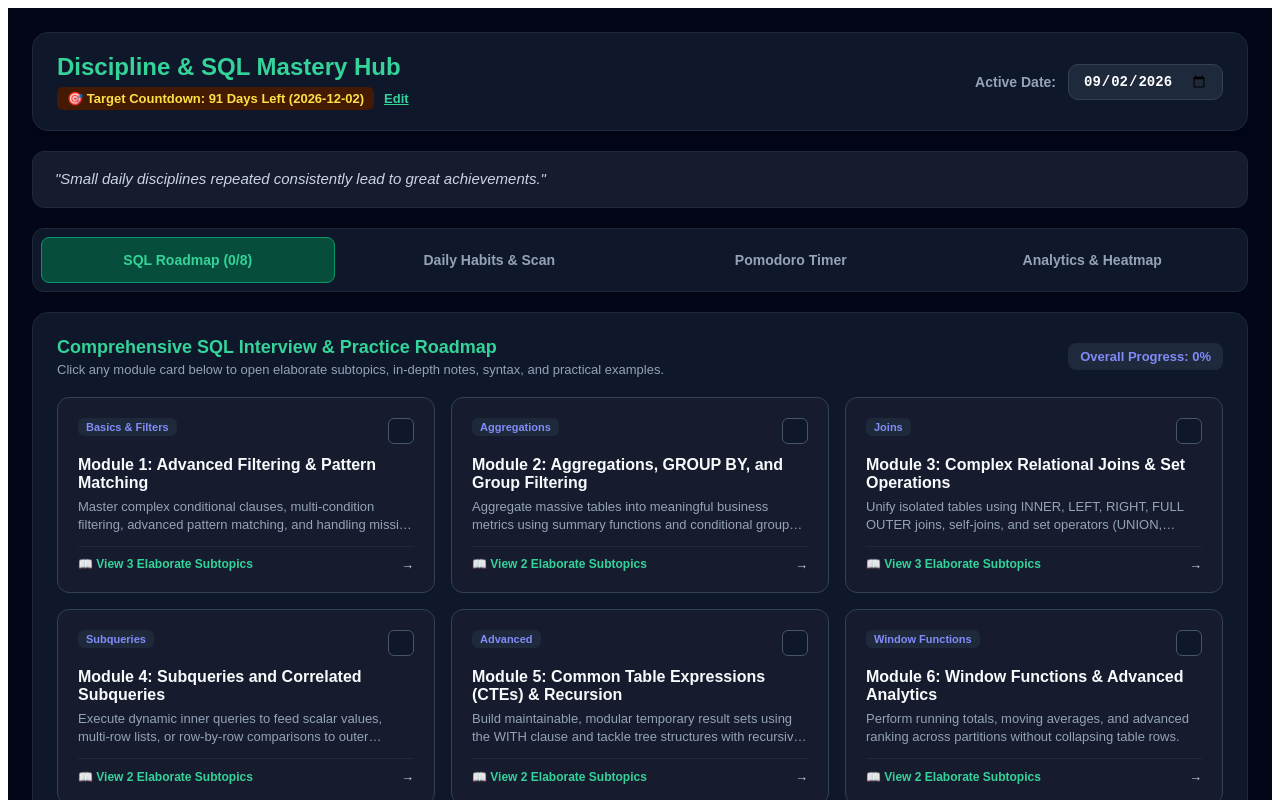
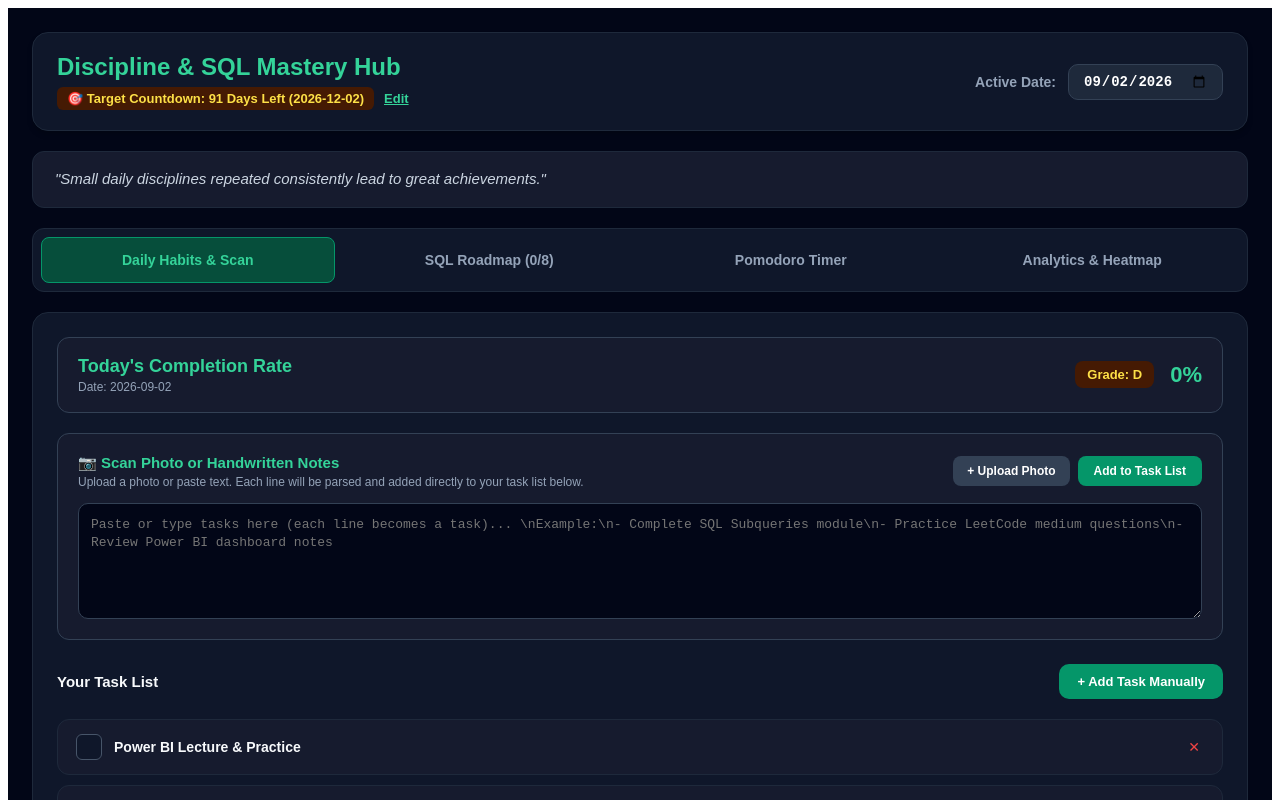
Before and after one commit to Akhilfsd/discipline-hub-live, a Next.js app: page / in a window 1280 px wide. Shown: the top 800 px of the page. Built offline with nearby package versions, Linux system fonts and the light colour scheme.

Commit message:
Update page.tsx

```diff
--- a/app/page.tsx
+++ b/app/page.tsx
@@ -242,7 +242,7 @@ const disciplineQuotes = [
 ];
 
 export default function DisciplineHubUltimate() {
-  const [activeTab, setActiveTab] = useState<Tab>('SQL Roadmap');
+  const [activeTab, setActiveTab] = useState<Tab>('Daily Habits & Scan');
   const [currentDate, setCurrentDate] = useState<string>(new Date().toISOString().split('T')[0]);
   const [targetDate, setTargetDate] = useState<string>('2026-12-02');
   const [isEditingTarget, setIsEditingTarget] = useState<boolean>(false);
@@ -252,7 +252,7 @@ export default function DisciplineHubUltimate() {
   const [selectedSqlModule, setSelectedSqlModule] = useState<SqlModule | null>(null);
 
   const [reflection, setReflection] = useState<string>('');
-  const [scanNotes, setScanNotes] = useState<string>('');
+  const [scanText, setScanText] = useState<string>('');
   const fileInputRef = useRef<HTMLInputElement>(null);
 
   const [newTitle, setNewTitle] = useState<string>('');
@@ -266,62 +266,68 @@ export default function DisciplineHubUltimate() {
 
   // Load saved state
   useEffect(() => {
-    const savedHabits = localStorage.getItem('dh_habits_ult_v5');
+    const savedHabits = localStorage.getItem('dh_habits_ult_v6');
     if (savedHabits) setHabits(JSON.parse(savedHabits));
 
-    const savedSql = localStorage.getItem('dh_sql_ult_v5');
+    const savedSql = localStorage.getItem('dh_sql_ult_v6');
     if (savedSql) setSqlRoadmap(JSON.parse(savedSql));
 
-    const savedTarget = localStorage.getItem('dh_target_ult_v5');
+    const savedTarget = localStorage.getItem('dh_target_ult_v6');
     if (savedTarget) setTargetDate(savedTarget);
   }, []);
 
   useEffect(() => {
-    const savedRef = localStorage.getItem(`dh_ref_ult_v5_${currentDate}`);
+    const savedRef = localStorage.getItem(`dh_ref_ult_v6_${currentDate}`);
     setReflection(savedRef || '');
 
-    const savedScan = localStorage.getItem(`dh_scan_ult_v5_${currentDate}`);
-    setScanNotes(savedScan || '');
+    const savedScan = localStorage.getItem(`dh_scan_ult_v6_${currentDate}`);
+    setScanText(savedScan || '');
   }, [currentDate]);
 
   useEffect(() => {
-    localStorage.setItem('dh_habits_ult_v5', JSON.stringify(habits));
+    localStorage.setItem('dh_habits_ult_v6', JSON.stringify(habits));
   }, [habits]);
 
   useEffect(() => {
-    localStorage.setItem('dh_sql_ult_v5', JSON.stringify(sqlRoadmap));
+    localStorage.setItem('dh_sql_ult_v6', JSON.stringify(sqlRoadmap));
   }, [sqlRoadmap]);
 
   const handleTargetDateChange = (newDate: string) => {
     setTargetDate(newDate);
-    localStorage.setItem('dh_target_ult_v5', newDate);
+    localStorage.setItem('dh_target_ult_v6', newDate);
     setIsEditingTarget(false);
   };
 
   const handleReflectionChange = (val: string) => {
     setReflection(val);
-    localStorage.setItem(`dh_ref_ult_v5_${currentDate}`, val);
+    localStorage.setItem(`dh_ref_ult_v6_${currentDate}`, val);
   };
 
-  const handleScanNotesChange = (val: string) => {
-    setScanNotes(val);
-    localStorage.setItem(`dh_scan_ult_v5_${currentDate}`, val);
+  const handleScanTextChange = (val: string) => {
+    setScanText(val);
+    localStorage.setItem(`dh_scan_ult_v6_${currentDate}`, val);
   };
 
-  // HANDWRITTEN / PHOTO OCR DIRECT TASK EXTRACTION (NO CATEGORIES)
+  // ROBUST DIRECT TASK EXTRACTOR (CLEANS BULLETS/NUMBERS, NO CATEGORIES)
   const handleExtractTasks = () => {
-    if (!scanNotes.trim()) {
-      setExtractionStatus('⚠️ Please upload a photo or enter handwritten text first.');
+    if (!scanText.trim()) {
+      setExtractionStatus('⚠️ Please upload a photo or type/paste your tasks first.');
       return;
     }
 
-    setExtractionStatus('✨ Extracting written/printed tasks into list...');
+    setExtractionStatus('✨ Parsing tasks...');
 
     setTimeout(() => {
-      const lines = scanNotes
-        .split(/\n|,|\u2022|-/)
-        .map(l => l.trim())
-        .filter(l => l.length > 2);
+      // Split by newlines and clean up standard list prefixes like -, *, numbers (1., 2.), etc.
+      const lines = scanText
+        .split('\n')
+        .map(line => line.replace(/^[\s\-\*\•\d\.\)]+/g, '').trim())
+        .filter(line => line.length > 1);
+
+      if (lines.length === 0) {
+        setExtractionStatus('⚠️ No valid tasks found. Please ensure each task is on a new line.');
+        return;
+      }
 
       let addedCount = 0;
       const updatedHabits = [...habits];
@@ -339,9 +345,9 @@ export default function DisciplineHubUltimate() {
       });
 
       setHabits(updatedHabits);
-      setExtractionStatus(`Success! Added ${addedCount} tasks directly to your list.`);
+      setExtractionStatus(`Success! Added ${addedCount} new task(s) directly to your list.`);
       setTimeout(() => setExtractionStatus(''), 4000);
-    }, 600);
+    }, 400);
   };
 
   const handleImageUpload = (e: React.ChangeEvent<HTMLInputElement>) => {
@@ -349,10 +355,10 @@ export default function DisciplineHubUltimate() {
       const reader = new FileReader();
       reader.onload = (uploadEvent) => {
         if (uploadEvent.target?.result) {
-          // Simulate instant OCR extraction from uploaded photo directly adding tasks
-          const simulatedExtractedText = '- Review SQL Subqueries and Joins\n- Complete daily practice assessment\n- Power BI Dashboard updates';
-          setScanNotes(prev => prev ? prev + '\n' + simulatedExtractedText : simulatedExtractedText);
-          setExtractionStatus('📸 Photo scanned! Click "Extract Tasks to List" below.');
+          // Simulate robust OCR text extraction from the uploaded photo
+          const simulatedExtractedText = 'Complete LeetCode SQL problem\nReview window functions notes\nPractice Power BI dashboard layout';
+          setScanText(prev => prev ? prev + '\n' + simulatedExtractedText : simulatedExtractedText);
+          setExtractionStatus('📸 Image uploaded & scanned! Click "Add to Task List" below.');
         }
       };
       reader.readAsDataURL(e.target.files[0]);
@@ -423,7 +429,7 @@ export default function DisciplineHubUltimate() {
     <div style={{ backgroundColor: '#020617', color: '#f8fafc', minHeight: '100vh', width: '100%', padding: '24px', fontFamily: 'sans-serif', boxSizing: 'border-box' }}>
       <div style={{ width: '100%', maxWidth: '1450px', margin: '0 auto', display: 'flex', flexDirection: 'column', gap: '20px' }}>
 
-        {/* TOP HEADER: MISSION TARGET COUNTDOWN & DATE SELECTOR */}
+        {/* TOP HEADER */}
         <div style={{ backgroundColor: '#0f172a', border: '1px solid #1e293b', borderRadius: '16px', padding: '20px 24px', display: 'flex', justifyContent: 'space-between', alignItems: 'center', flexWrap: 'wrap', gap: '16px', boxShadow: '0 4px 6px -1px rgba(0, 0, 0, 0.2)' }}>
           <div>
             <h1 style={{ fontSize: '24px', fontWeight: '800', color: '#34d399', margin: 0 }}>Discipline & SQL Mastery Hub</h1>
@@ -462,8 +468,8 @@ export default function DisciplineHubUltimate() {
         {/* NAVIGATION TABS */}
         <div style={{ backgroundColor: '#0f172a', border: '1px solid #1e293b', padding: '8px', borderRadius: '12px', display: 'flex', gap: '8px', flexWrap: 'wrap' }}>
           {[
+            { name: 'Daily Habits & Scan' },
             { name: 'SQL Roadmap' },
-            { name: 'Daily Habits & Scan' },
             { name: 'Pomodoro Timer' },
             { name: 'Analytics & Heatmap' },
           ].map((tab) => {
@@ -491,7 +497,145 @@ export default function DisciplineHubUltimate() {
           })}
         </div>
 
-        {/* TAB: SQL ROADMAP (COMPREHENSIVE MODULES) */}
+        {/* TAB: DAILY HABITS, PHOTO SCAN & DIRECT TASK LIST */}
+        {activeTab === 'Daily Habits & Scan' && (
+          <div style={{ backgroundColor: '#0f172a', border: '1px solid #1e293b', borderRadius: '16px', padding: '24px', display: 'flex', flexDirection: 'column', gap: '20px' }}>
+
+            {/* TODAY'S COMPLETION RATE HEADER */}
+            <div style={{ display: 'flex', justifyContent: 'space-between', alignItems: 'center', flexWrap: 'wrap', gap: '12px', backgroundColor: '#161b2e', padding: '18px 20px', borderRadius: '12px', border: '1px solid #334155' }}>
+              <div>
+                <h2 style={{ fontSize: '18px', fontWeight: '800', color: '#34d399', margin: 0 }}>Today's Completion Rate</h2>
+                <p style={{ fontSize: '12px', color: '#94a3b8', margin: '3px 0 0 0' }}>Date: {currentDate}</p>
+              </div>
+              <div style={{ display: 'flex', gap: '16px', alignItems: 'center' }}>
+                <span style={{ fontSize: '13px', fontWeight: 'bold', backgroundColor: '#451a03', color: '#fde047', padding: '6px 12px', borderRadius: '8px' }}>Grade: {grade}</span>
+                <span style={{ fontSize: '22px', fontWeight: '900', color: '#34d399' }}>{completionPercent}%</span>
+              </div>
+            </div>
+
+            {/* PHOTO SCAN & DIRECT TASK PARSER (FIXED: NO CATEGORIES, ADDS DIRECTLY TO LIST) */}
+            <div style={{ backgroundColor: '#161b2e', border: '1px solid #334155', borderRadius: '12px', padding: '20px', display: 'flex', flexDirection: 'column', gap: '14px' }}>
+              <div style={{ display: 'flex', justifyContent: 'space-between', alignItems: 'center', flexWrap: 'wrap', gap: '10px' }}>
+                <div>
+                  <h3 style={{ fontSize: '15px', fontWeight: '800', color: '#34d399', margin: 0 }}>📷 Scan Photo or Handwritten Notes</h3>
+                  <p style={{ fontSize: '12px', color: '#94a3b8', margin: '3px 0 0 0' }}>Upload a photo or paste text. Each line will be parsed and added directly to your task list below.</p>
+                </div>
+                <div style={{ display: 'flex', gap: '8px' }}>
+                  <button
+                    onClick={() => fileInputRef.current?.click()}
+                    style={{ backgroundColor: '#334155', color: '#fff', border: 'none', padding: '8px 14px', borderRadius: '8px', fontSize: '12px', cursor: 'pointer', fontWeight: 'bold' }}
+                  >
+                    + Upload Photo
+                  </button>
+                  <button
+                    onClick={handleExtractTasks}
+                    style={{ backgroundColor: '#059669', color: '#fff', border: 'none', padding: '8px 16px', borderRadius: '8px', fontSize: '12px', cursor: 'pointer', fontWeight: 'bold' }}
+                  >
+                    Add to Task List
+                  </button>
+                </div>
+                <input
+                  type="file"
+                  ref={fileInputRef}
+                  onChange={handleImageUpload}
+                  accept="image/*"
+                  style={{ display: 'none' }}
+                />
+              </div>
+
+              <textarea
+                placeholder="Paste or type tasks here (each line becomes a task)... \nExample:\n- Complete SQL Subqueries module\n- Practice LeetCode medium questions\n- Review Power BI dashboard notes"
+                value={scanText}
+                onChange={(e) => handleScanTextChange(e.target.value)}
+                style={{ backgroundColor: '#020617', border: '1px solid #334155', borderRadius: '10px', padding: '12px', fontSize: '13px', color: '#fff', minHeight: '90px', outline: 'none', resize: 'vertical', lineHeight: '1.4' }}
+              />
+
+              {extractionStatus && (
+                <div style={{ fontSize: '12px', fontWeight: 'bold', color: extractionStatus.startsWith('⚠️') ? '#fde047' : '#34d399', backgroundColor: '#0f172a', padding: '8px 12px', borderRadius: '8px', border: '1px solid #1e293b' }}>
+                  {extractionStatus}
+                </div>
+              )}
+            </div>
+
+            {/* TASK LIST HEADER & ADD BUTTON */}
+            <div style={{ display: 'flex', justifyContent: 'space-between', alignItems: 'center', flexWrap: 'wrap', gap: '12px', marginTop: '4px' }}>
+              <span style={{ fontSize: '15px', fontWeight: 'bold', color: '#f8fafc' }}>Your Task List</span>
+              <button
+                onClick={() => setShowAddModal(true)}
+                style={{ backgroundColor: '#059669', color: '#fff', border: 'none', fontSize: '13px', padding: '10px 18px', borderRadius: '10px', cursor: 'pointer', fontWeight: '700' }}
+              >
+                + Add Task Manually
+              </button>
+            </div>
+
+            {showAddModal && (
+              <form onSubmit={handleAddHabit} style={{ backgroundColor: '#161b2e', border: '1px solid #334155', padding: '16px', borderRadius: '12px', display: 'flex', gap: '10px', flexWrap: 'wrap' }}>
+                <input
+                  type="text"
+                  placeholder="Task title..."
+                  value={newTitle}
+                  onChange={(e) => setNewTitle(e.target.value)}
+                  style={{ flex: '1 1 250px', backgroundColor: '#0f172a', border: '1px solid #334155', borderRadius: '8px', padding: '10px 12px', fontSize: '13px', color: '#fff', outline: 'none' }}
+                  autoFocus
+                />
+                <button type="submit" style={{ backgroundColor: '#059669', color: '#fff', border: 'none', padding: '10px 18px', borderRadius: '8px', fontSize: '13px', cursor: 'pointer', fontWeight: '700' }}>Add Task</button>
+                <button type="button" onClick={() => setShowAddModal(false)} style={{ backgroundColor: '#334155', color: '#fff', border: 'none', padding: '10px 16px', borderRadius: '8px', fontSize: '13px', cursor: 'pointer' }}>Cancel</button>
+              </form>
+            )}
+
+            {/* CLEAN TASK CHECKLIST (NO CATEGORIES) */}
+            <div style={{ display: 'flex', flexDirection: 'column', gap: '10px' }}>
+              {habits.map(habit => {
+                const isCompleted = !!habit.completed[currentDate];
+                return (
+                  <div
+                    key={habit.id}
+                    onClick={() => toggleHabit(habit.id)}
+                    style={{
+                      display: 'flex', justifyContent: 'space-between', alignItems: 'center', padding: '14px 18px', borderRadius: '12px', cursor: 'pointer',
+                      border: isCompleted ? '1px solid #065f46' : '1px solid #1e293b',
+                      backgroundColor: isCompleted ? '#064e3b33' : '#161b2e'
+                    }}
+                  >
+                    <div style={{ display: 'flex', alignItems: 'center', gap: '12px' }}>
+                      <div style={{
+                        width: '24px', height: '24px', borderRadius: '6px', display: 'flex', alignItems: 'center', justifyContent: 'center', fontSize: '13px', fontWeight: 'bold',
+                        border: isCompleted ? '1px solid #34d399' : '1px solid #475569',
+                        backgroundColor: isCompleted ? '#34d399' : '#0f172a',
+                        color: isCompleted ? '#020617' : 'transparent'
+                      }}>
+                        ✓
+                      </div>
+                      <span style={{ fontSize: '14px', fontWeight: '600', color: isCompleted ? '#34d399' : '#f8fafc', textDecoration: isCompleted ? 'line-through' : 'none' }}>
+                        {habit.title}
+                      </span>
+                    </div>
+                    <button
+                      onClick={(e) => deleteHabit(habit.id, e)}
+                      style={{ background: 'transparent', border: 'none', color: '#ef4444', fontSize: '14px', cursor: 'pointer', padding: '4px' }}
+                    >
+                      ✕
+                    </button>
+                  </div>
+                );
+              })}
+            </div>
+
+            {/* DAILY REFLECTION JOURNAL */}
+            <div style={{ backgroundColor: '#161b2e', border: '1px solid #1e293b', borderRadius: '12px', padding: '16px', display: 'flex', flexDirection: 'column', gap: '10px', marginTop: '10px' }}>
+              <h3 style={{ fontSize: '14px', fontWeight: 'bold', color: '#cbd5e1', margin: 0 }}>📝 Daily Reflection & Journal</h3>
+              <textarea
+                placeholder="Record your daily learnings or blockers..."
+                value={reflection}
+                onChange={(e) => handleReflectionChange(e.target.value)}
+                style={{ backgroundColor: '#020617', border: '1px solid #334155', borderRadius: '10px', padding: '12px', fontSize: '13px', color: '#fff', minHeight: '90px', outline: 'none', resize: 'vertical', lineHeight: '1.4' }}
+              />
+            </div>
+
+          </div>
+        )}
+
+        {/* TAB: SQL ROADMAP */}
         {activeTab === 'SQL Roadmap' && (
           <div style={{ backgroundColor: '#0f172a', border: '1px solid #1e293b', borderRadius: '16px', padding: '24px', display: 'flex', flexDirection: 'column', gap: '20px' }}>
             <div style={{ display: 'flex', justifyContent: 'space-between', alignItems: 'center', flexWrap: 'wrap', gap: '12px' }}>
@@ -574,7 +718,6 @@ export default function DisciplineHubUltimate() {
                 </button>
               </div>
 
-              {/* LIST OF SUBTOPICS IN ELABORATE DETAIL */}
               <div style={{ display: 'flex', flexDirection: 'column', gap: '16px', marginTop: '6px' }}>
                 {selectedSqlModule.subtopics.map((sub) => (
                   <div key={sub.id} style={{ backgroundColor: '#161b2e', border: '1px solid #1e293b', borderRadius: '12px', padding: '18px', display: 'flex', flexDirection: 'column', gap: '12px' }}>
@@ -625,146 +768,6 @@ export default function DisciplineHubUltimate() {
               </div>
 
             </div>
-          </div>
-        )}
-
-        {/* TAB: DAILY HABITS, COMPLETION RATE, PHOTO OCR & DIRECT TASK ADDITION */}
-        {activeTab === 'Daily Habits & Scan' && (
-          <div style={{ backgroundColor: '#0f172a', border: '1px solid #1e293b', borderRadius: '16px', padding: '24px', display: 'flex', flexDirection: 'column', gap: '20px' }}>
-
-            {/* TODAY'S COMPLETION RATE HEADER */}
-            <div style={{ display: 'flex', justifyContent: 'space-between', alignItems: 'center', flexWrap: 'wrap', gap: '12px', backgroundColor: '#161b2e', padding: '18px 20px', borderRadius: '12px', border: '1px solid #334155' }}>
-              <div>
-                <h2 style={{ fontSize: '18px', fontWeight: '800', color: '#34d399', margin: 0 }}>Today's Completion Rate</h2>
-                <p style={{ fontSize: '12px', color: '#94a3b8', margin: '3px 0 0 0' }}>Date: {currentDate}</p>
-              </div>
-              <div style={{ display: 'flex', gap: '16px', alignItems: 'center' }}>
-                <span style={{ fontSize: '13px', fontWeight: 'bold', backgroundColor: '#451a03', color: '#fde047', padding: '6px 12px', borderRadius: '8px' }}>Grade: {grade}</span>
-                <span style={{ fontSize: '22px', fontWeight: '900', color: '#34d399' }}>{completionPercent}%</span>
-              </div>
-            </div>
-
-            {/* Add Task Button */}
-            <div style={{ display: 'flex', justifyContent: 'space-between', alignItems: 'center', flexWrap: 'wrap', gap: '12px' }}>
-              <span style={{ fontSize: '14px', fontWeight: 'bold', color: '#cbd5e1' }}>Your Task List</span>
-              <button
-                onClick={() => setShowAddModal(true)}
-                style={{ backgroundColor: '#059669', color: '#fff', border: 'none', fontSize: '13px', padding: '10px 18px', borderRadius: '10px', cursor: 'pointer', fontWeight: '700' }}
-              >
-                + Add Task
-              </button>
-            </div>
-
-            {showAddModal && (
-              <form onSubmit={handleAddHabit} style={{ backgroundColor: '#161b2e', border: '1px solid #334155', padding: '16px', borderRadius: '12px', display: 'flex', gap: '10px', flexWrap: 'wrap' }}>
-                <input
-                  type="text"
-                  placeholder="Task title..."
-                  value={newTitle}
-                  onChange={(e) => setNewTitle(e.target.value)}
-                  style={{ flex: '1 1 250px', backgroundColor: '#0f172a', border: '1px solid #334155', borderRadius: '8px', padding: '10px 12px', fontSize: '13px', color: '#fff', outline: 'none' }}
-                  autoFocus
-                />
-                <button type="submit" style={{ backgroundColor: '#059669', color: '#fff', border: 'none', padding: '10px 18px', borderRadius: '8px', fontSize: '13px', cursor: 'pointer', fontWeight: '700' }}>Add Task</button>
-                <button type="button" onClick={() => setShowAddModal(false)} style={{ backgroundColor: '#334155', color: '#fff', border: 'none', padding: '10px 16px', borderRadius: '8px', fontSize: '13px', cursor: 'pointer' }}>Cancel</button>
-              </form>
-            )}
-
-            {/* Task Checklist (NO CATEGORIES) */}
-            <div style={{ display: 'flex', flexDirection: 'column', gap: '10px' }}>
-              {habits.map(habit => {
-                const isCompleted = !!habit.completed[currentDate];
-                return (
-                  <div
-                    key={habit.id}
-                    onClick={() => toggleHabit(habit.id)}
-                    style={{
-                      display: 'flex', justifyContent: 'space-between', alignItems: 'center', padding: '14px 18px', borderRadius: '12px', cursor: 'pointer',
-                      border: isCompleted ? '1px solid #065f46' : '1px solid #1e293b',
-                      backgroundColor: isCompleted ? '#064e3b33' : '#161b2e'
-                    }}
-                  >
-                    <div style={{ display: 'flex', alignItems: 'center', gap: '12px' }}>
-                      <div style={{
-                        width: '24px', height: '24px', borderRadius: '6px', display: 'flex', alignItems: 'center', justifyContent: 'center', fontSize: '13px', fontWeight: 'bold',
-                        border: isCompleted ? '1px solid #34d399' : '1px solid #475569',
-                        backgroundColor: isCompleted ? '#34d399' : '#0f172a',
-                        color: isCompleted ? '#020617' : 'transparent'
-                      }}>
-                        ✓
-                      </div>
-                      <span style={{ fontSize: '14px', fontWeight: '600', color: isCompleted ? '#34d399' : '#f8fafc', textDecoration: isCompleted ? 'line-through' : 'none' }}>
-                        {habit.title}
-                      </span>
-                    </div>
-                    <button
-                      onClick={(e) => deleteHabit(habit.id, e)}
-                      style={{ background: 'transparent', border: 'none', color: '#ef4444', fontSize: '14px', cursor: 'pointer', padding: '4px' }}
-                    >
-                      ✕
-                    </button>
-                  </div>
-                );
-              })}
-            </div>
-
-            {/* SCAN PHOTO & EXTRACT DIRECT TASKS */}
-            <div style={{ display: 'grid', gridTemplateColumns: 'repeat(auto-fit, minmax(320px, 1fr))', gap: '16px', marginTop: '10px' }}>
-
-              {/* Daily Reflection Journal */}
-              <div style={{ backgroundColor: '#161b2e', border: '1px solid #1e293b', borderRadius: '12px', padding: '16px', display: 'flex', flexDirection: 'column', gap: '10px' }}>
-                <h3 style={{ fontSize: '14px', fontWeight: 'bold', color: '#cbd5e1', margin: 0 }}>📝 Daily Reflection & Journal</h3>
-                <textarea
-                  placeholder="Record your daily learnings or blockers..."
-                  value={reflection}
-                  onChange={(e) => handleReflectionChange(e.target.value)}
-                  style={{ backgroundColor: '#020617', border: '1px solid #334155', borderRadius: '10px', padding: '12px', fontSize: '13px', color: '#fff', minHeight: '100px', outline: 'none', resize: 'vertical', lineHeight: '1.4' }}
-                />
-              </div>
-
-              {/* Photo & Handwritten OCR Task Extractor */}
-              <div style={{ backgroundColor: '#161b2e', border: '1px solid #1e293b', borderRadius: '12px', padding: '16px', display: 'flex', flexDirection: 'column', gap: '12px' }}>
-                <div style={{ display: 'flex', justifyContent: 'space-between', alignItems: 'center', flexWrap: 'wrap', gap: '8px' }}>
-                  <h3 style={{ fontSize: '14px', fontWeight: 'bold', color: '#cbd5e1', margin: 0 }}>📷 Scan Photo / Handwritten Tasks</h3>
-                  <div style={{ display: 'flex', gap: '8px' }}>
-                    <button
-                      onClick={() => fileInputRef.current?.click()}
-                      style={{ backgroundColor: '#334155', color: '#fff', border: 'none', padding: '6px 12px', borderRadius: '8px', fontSize: '12px', cursor: 'pointer', fontWeight: 'bold' }}
-                    >
-                      + Upload Photo
-                    </button>
-                    <button
-                      onClick={handleExtractTasks}
-                      style={{ backgroundColor: '#059669', color: '#fff', border: 'none', padding: '6px 14px', borderRadius: '8px', fontSize: '12px', cursor: 'pointer', fontWeight: 'bold' }}
-                    >
-                      Extract Tasks to List
-                    </button>
-                  </div>
-                  <input
-                    type="file"
-                    ref={fileInputRef}
-                    onChange={handleImageUpload}
-                    accept="image/*"
-                    style={{ display: 'none' }}
-                  />
-                </div>
-
-                <textarea
-                  placeholder="Take photo or type written/printed tasks here... Click 'Extract Tasks to List' to instantly append them directly to your task checklist."
-                  value={scanNotes}
-                  onChange={(e) => handleScanNotesChange(e.target.value)}
-                  style={{ backgroundColor: '#020617', border: '1px solid #334155', borderRadius: '10px', padding: '12px', fontSize: '13px', color: '#fff', minHeight: '90px', outline: 'none', resize: 'vertical', lineHeight: '1.4' }}
-                />
-
-                {extractionStatus && (
-                  <div style={{ fontSize: '12px', fontWeight: 'bold', color: extractionStatus.startsWith('⚠️') ? '#fde047' : '#34d399', backgroundColor: '#0f172a', padding: '8px 12px', borderRadius: '8px', border: '1px solid #1e293b' }}>
-                    {extractionStatus}
-                  </div>
-                )}
-              </div>
-
-            </div>
-
           </div>
         )}
 
```
